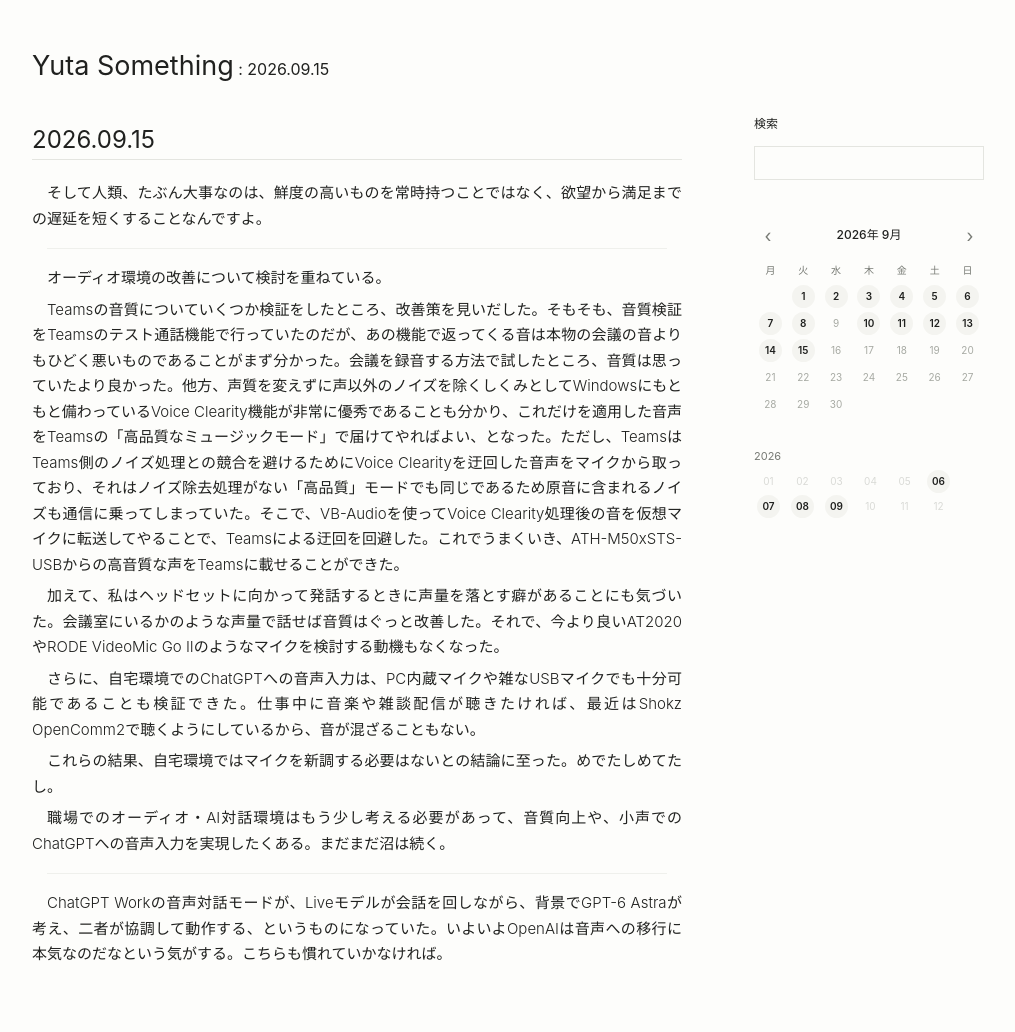
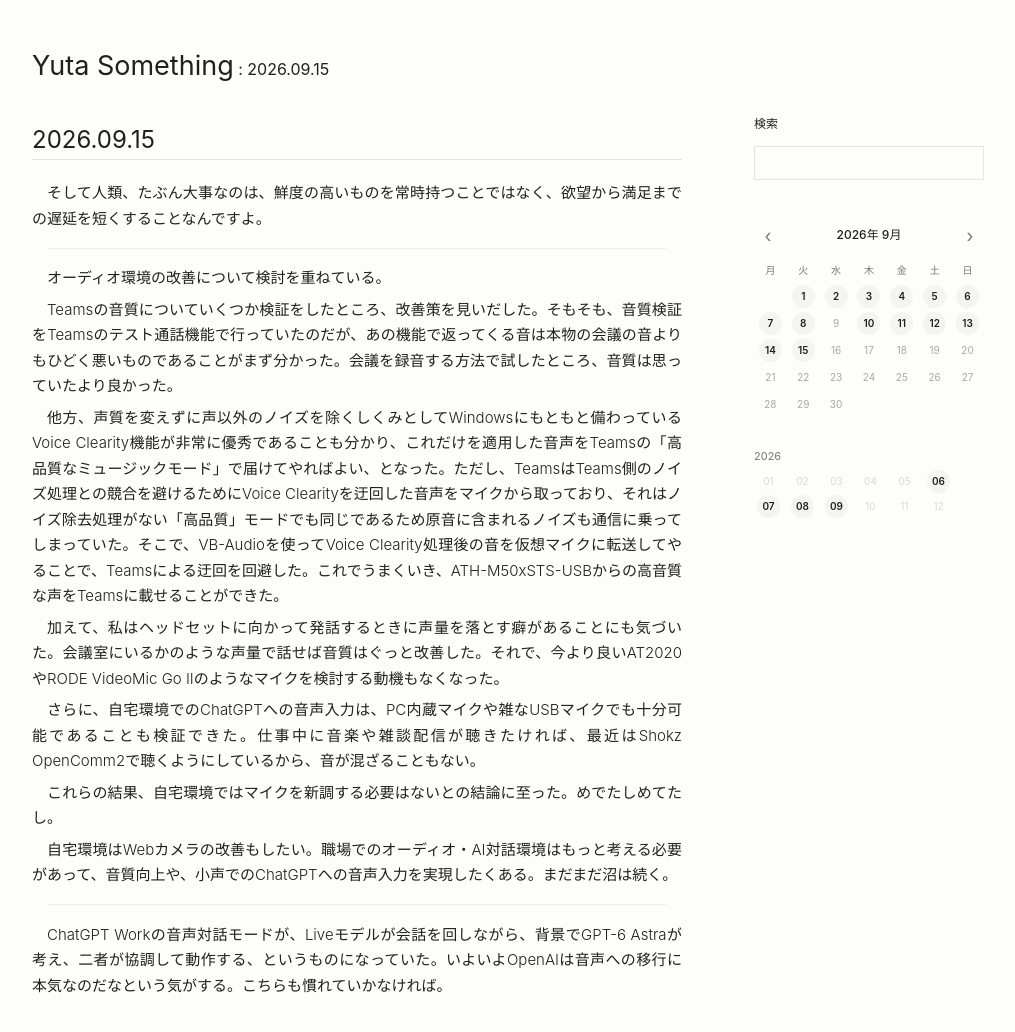
Before and after one commit to yutasth/weblog, a Jekyll site: the page built from _diary/202609151.md, in a window 1280 px wide and 1162 px high. Shown: the top 1032 px of the window, without its empty margins (132-1147 px from the left). Built offline with Jekyll 4.4.1, drawn with Linux system fonts in a browser that asks for light colours.

Commit message:
2026.09.15 日記修正

```diff
--- a/_diary/202609151.md
+++ b/_diary/202609151.md
@@ -7,7 +7,9 @@
 
 オーディオ環境の改善について検討を重ねている。
 
-Teamsの音質についていくつか検証をしたところ、改善策を見いだした。そもそも、音質検証をTeamsのテスト通話機能で行っていたのだが、あの機能で返ってくる音は本物の会議の音よりもひどく悪いものであることがまず分かった。会議を録音する方法で試したところ、音質は思っていたより良かった。他方、声質を変えずに声以外のノイズを除くしくみとしてWindowsにもともと備わっているVoice Clearity機能が非常に優秀であることも分かり、これだけを適用した音声をTeamsの「高品質なミュージックモード」で届けてやればよい、となった。ただし、TeamsはTeams側のノイズ処理との競合を避けるためにVoice Clearityを迂回した音声をマイクから取っており、それはノイズ除去処理がない「高品質」モードでも同じであるため原音に含まれるノイズも通信に乗ってしまっていた。そこで、VB-Audioを使ってVoice Clearity処理後の音を仮想マイクに転送してやることで、Teamsによる迂回を回避した。これでうまくいき、ATH-M50xSTS-USBからの高音質な声をTeamsに載せることができた。
+Teamsの音質についていくつか検証をしたところ、改善策を見いだした。そもそも、音質検証をTeamsのテスト通話機能で行っていたのだが、あの機能で返ってくる音は本物の会議の音よりもひどく悪いものであることがまず分かった。会議を録音する方法で試したところ、音質は思っていたより良かった。
+
+他方、声質を変えずに声以外のノイズを除くしくみとしてWindowsにもともと備わっているVoice Clearity機能が非常に優秀であることも分かり、これだけを適用した音声をTeamsの「高品質なミュージックモード」で届けてやればよい、となった。ただし、TeamsはTeams側のノイズ処理との競合を避けるためにVoice Clearityを迂回した音声をマイクから取っており、それはノイズ除去処理がない「高品質」モードでも同じであるため原音に含まれるノイズも通信に乗ってしまっていた。そこで、VB-Audioを使ってVoice Clearity処理後の音を仮想マイクに転送してやることで、Teamsによる迂回を回避した。これでうまくいき、ATH-M50xSTS-USBからの高音質な声をTeamsに載せることができた。
 
 加えて、私はヘッドセットに向かって発話するときに声量を落とす癖があることにも気づいた。会議室にいるかのような声量で話せば音質はぐっと改善した。それで、今より良いAT2020やRODE VideoMic Go IIのようなマイクを検討する動機もなくなった。
 
@@ -15,7 +17,7 @@ Teamsの音質についていくつか検証をしたところ、改善策を見
 
 これらの結果、自宅環境ではマイクを新調する必要はないとの結論に至った。めでたしめてたし。
 
-職場でのオーディオ・AI対話環境はもう少し考える必要があって、音質向上や、小声でのChatGPTへの音声入力を実現したくある。まだまだ沼は続く。
+自宅環境はWebカメラの改善もしたい。職場でのオーディオ・AI対話環境はもっと考える必要があって、音質向上や、小声でのChatGPTへの音声入力を実現したくある。まだまだ沼は続く。
 
 ---
 
```
